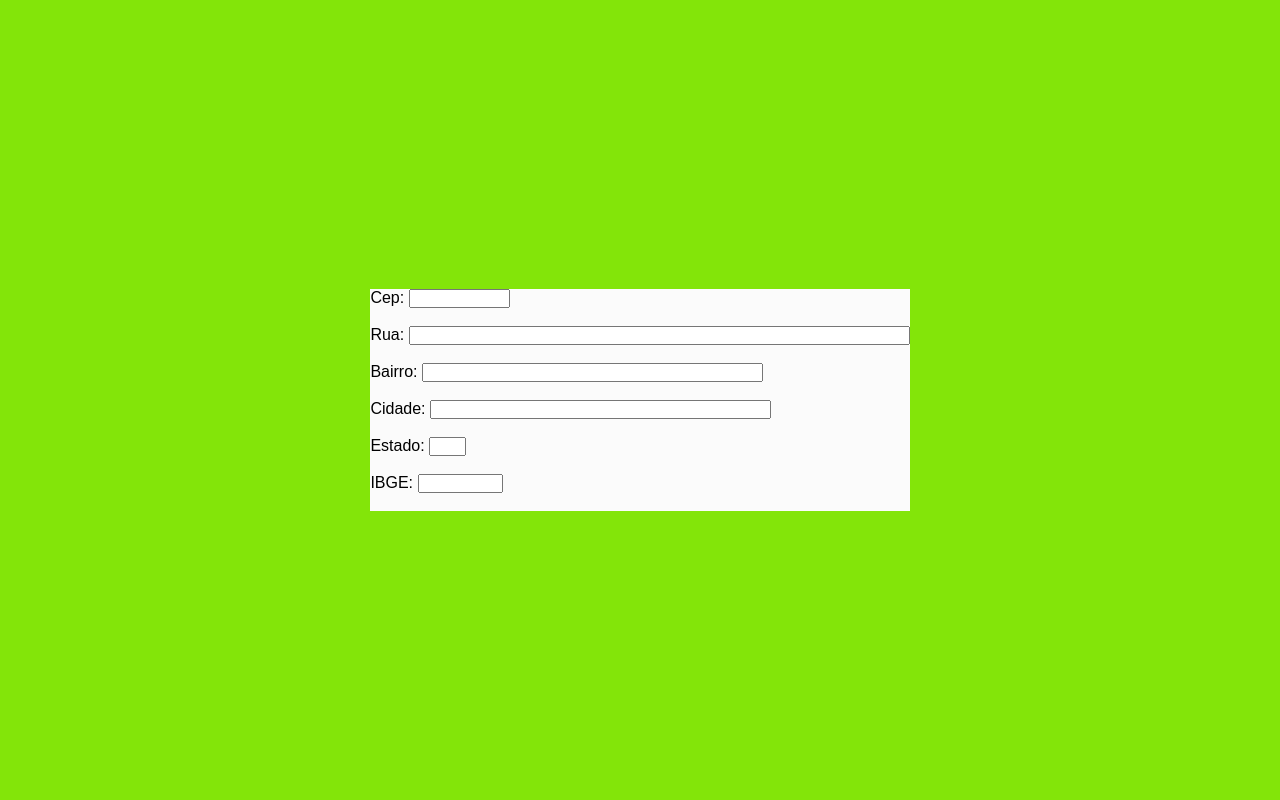
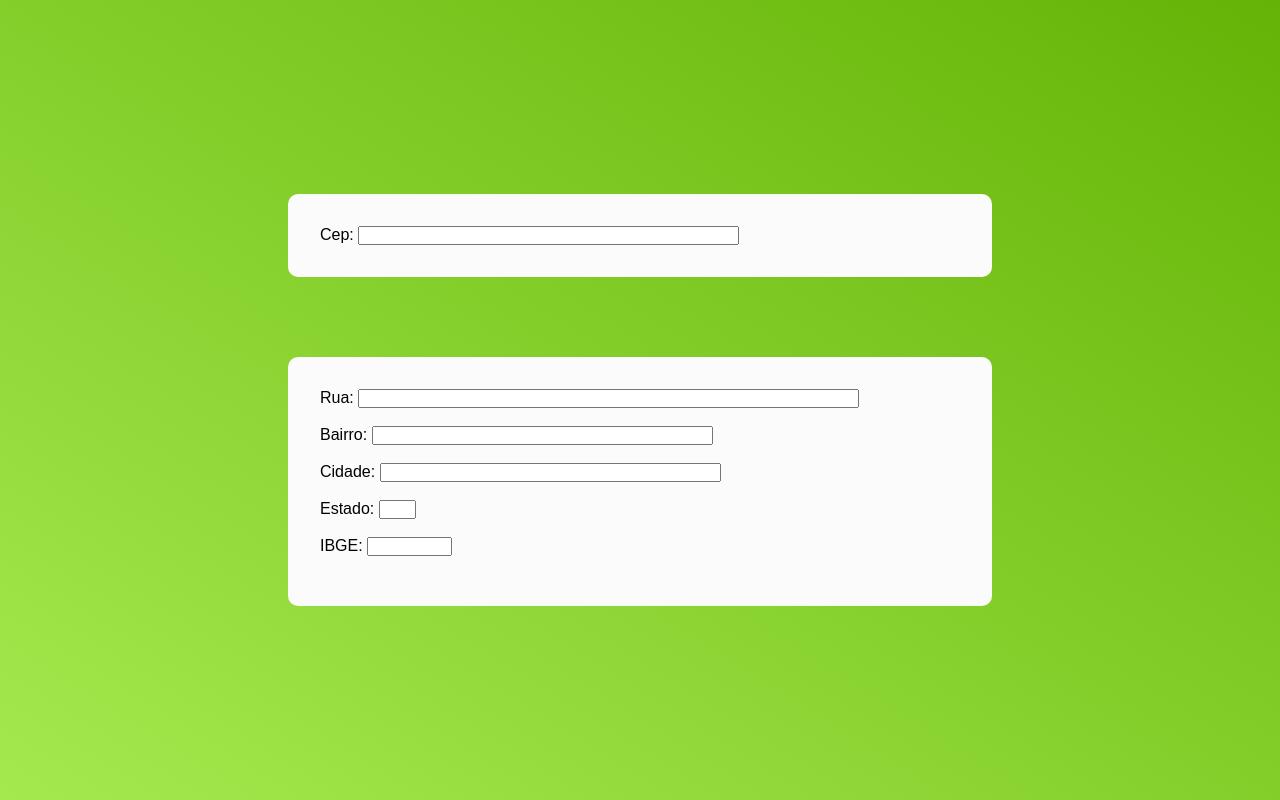
Before and after one commit to devLucasAquino/consuming-api-javascript, a plain HTML site: page index.html in a window 1280 px wide. Drawn offline with Linux system fonts and the light colour scheme.

Commit message:
uptade and finish style css

```diff
--- a/index.html
+++ b/index.html
@@ -7,10 +7,12 @@
     <title>Consuming ViaCEP</title>
 </head>
 <body>
-    <form method="get" action=".">
+    <form id="form-cep" method="get" action=".">
         <label>Cep:
-        <input name="cep" type="text" id="cep" value="" size="10" maxlength="9"
+        <input name="cep" type="text" id="cep" value="" size="45" maxlength="9"
                onblur="pesquisacep(this.value);" /></label><br />
+    </form>
+    <form id="ask-form">
         <label>Rua:
         <input name="rua" type="text" id="rua" size="60" /></label><br />
         <label>Bairro:
@@ -21,7 +23,7 @@
         <input name="uf" type="text" id="uf" size="2" /></label><br />
         <label>IBGE:
         <input name="ibge" type="text" id="ibge" size="8" /></label><br />
-      </form>
+    </form>
 
       <script src="./scripts/script.js"></script>
 </body>
--- a/styles/index.css
+++ b/styles/index.css
@@ -6,13 +6,22 @@
 
 body{
     display: flex;
+    flex-direction: column;
     justify-content: center;
     align-items: center;
     height: 100vh;
-    background-color: #83e509;
+    gap: 5rem;
+    background-image: linear-gradient(to bottom left, #65b307, #a4ea4f)
 }
 
 form{
+    border-radius: 10px;
+    padding: 2rem;
+    background-color: #fbfbfb;
+    width: 40rem;
+}
+
+#ask-form{
     display: flex;
     flex-direction: column;
     justify-content: center;
```
